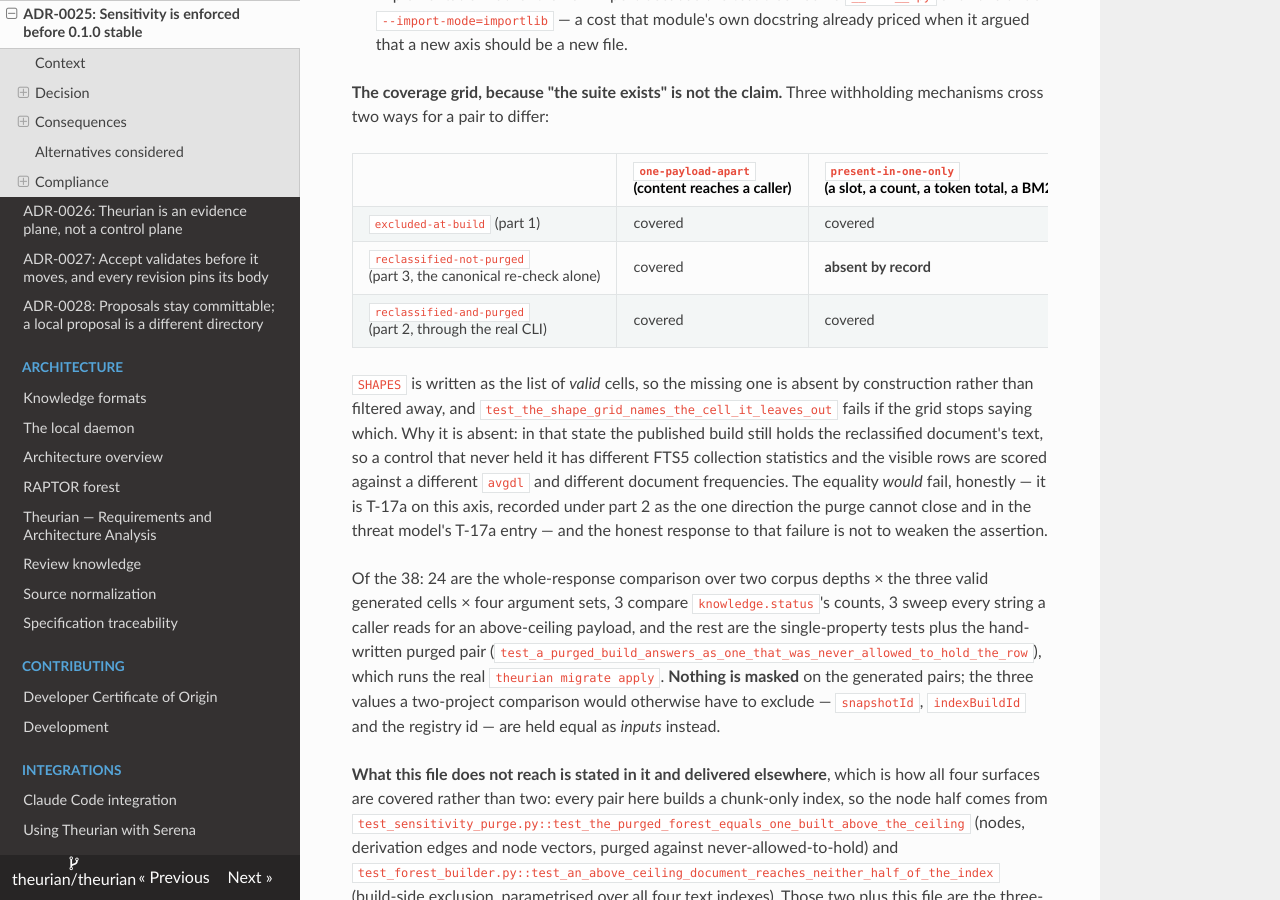
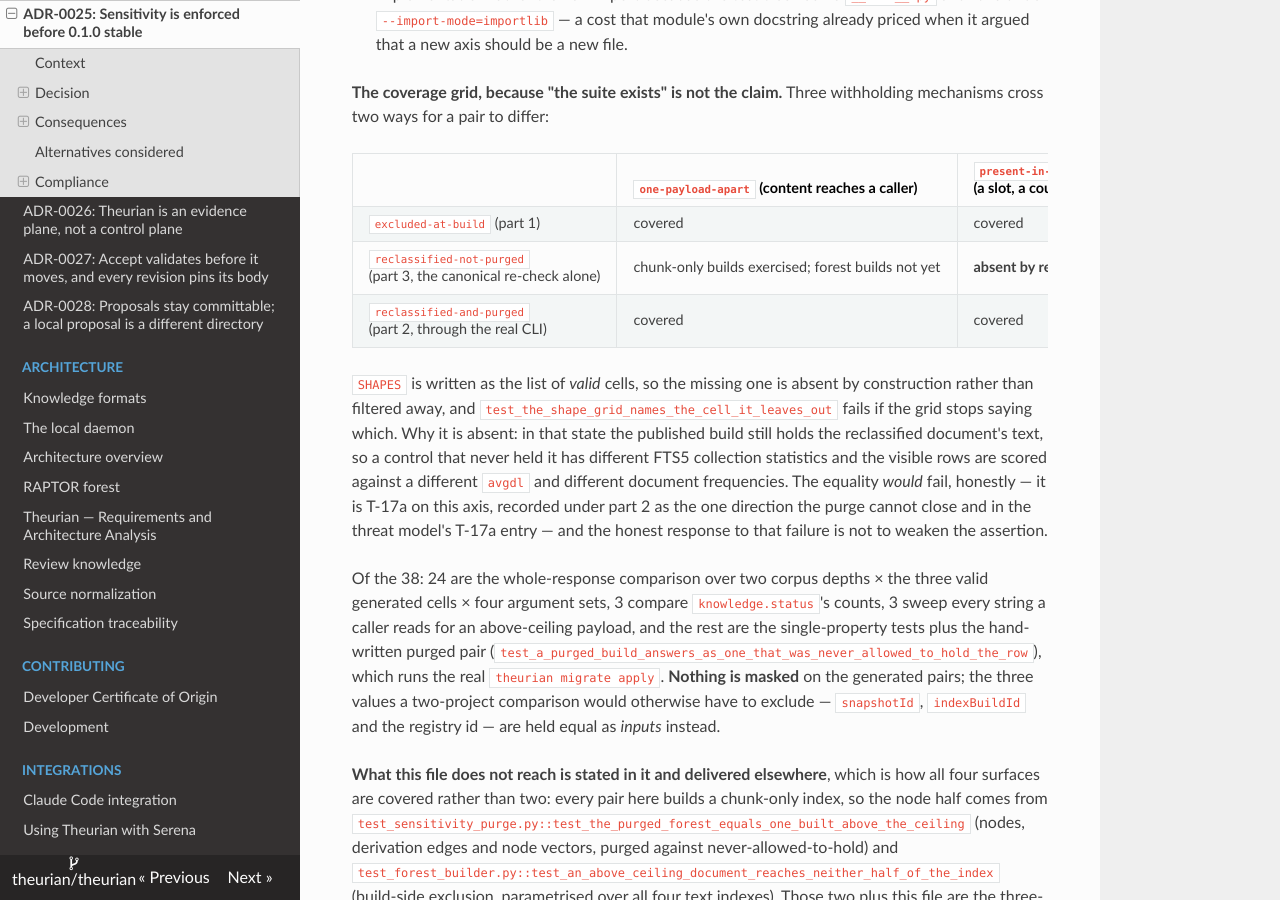
Before and after one commit to theurian/theurian, an MkDocs documentation site: the page built from docs/adr/0025-sensitivity-is-enforced-before-0-1-0-stable.md, in a window 1280 px wide and 900 px high, scrolled down 7649 px. Built offline with MkDocs 1.6.1, drawn with Linux system fonts in a browser that asks for light colours.

Commit message:
docs(adr): scope the reclassified-not-purged coverage cell to chunk-only builds
The equality suite builds chunk-only indexes (its IndexRequest uses the
raptor=False default; grep -c -i raptor over the file is 0), so the cell is
exercised for chunk-only builds; forest builds are not yet in the grid. State
that scoping instead of a bare `covered`.

Signed-off-by: Takehide Uchida <utchy007@gmail.com>

```diff
--- a/docs/adr/0025-sensitivity-is-enforced-before-0-1-0-stable.md
+++ b/docs/adr/0025-sensitivity-is-enforced-before-0-1-0-stable.md
@@ -378,7 +378,7 @@ Phase 0 — before 0.1.0 stable.
   | | `one-payload-apart` (content reaches a caller) | `present-in-one-only` (a slot, a count, a token total, a BM25 statistic) |
   | :-- | :-- | :-- |
   | `excluded-at-build` (part 1) | covered | covered |
-  | `reclassified-not-purged` (part 3, the canonical re-check alone) | covered | **absent by record** |
+  | `reclassified-not-purged` (part 3, the canonical re-check alone) | chunk-only builds exercised; forest builds not yet | **absent by record** |
   | `reclassified-and-purged` (part 2, through the real CLI) | covered | covered |
 
   `SHAPES` is written as the list of *valid* cells, so the missing one is absent by
```
